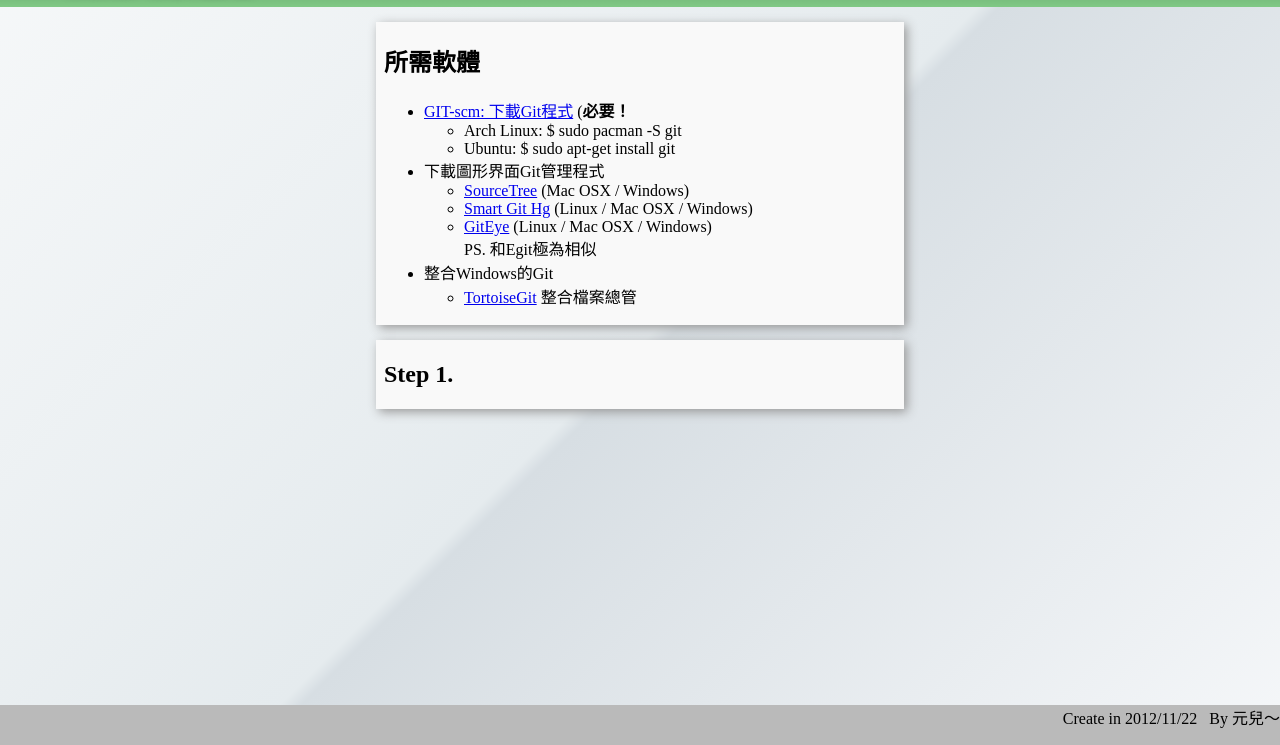
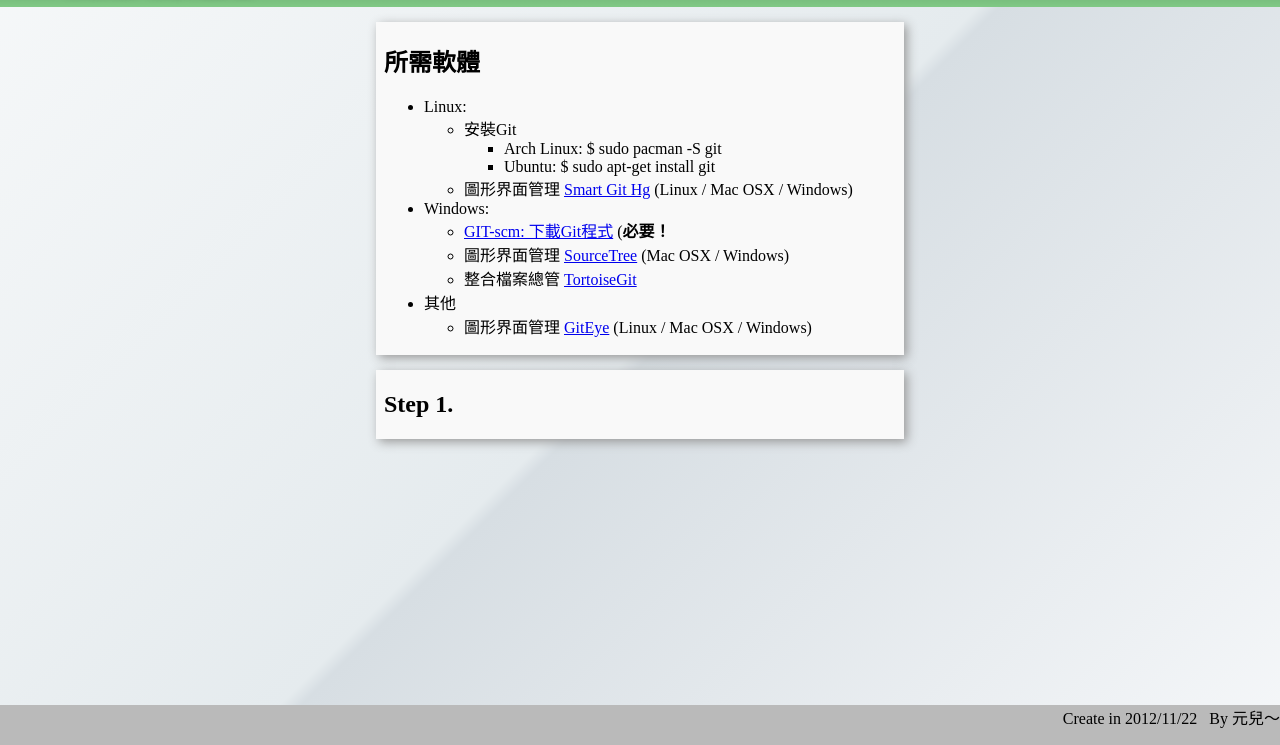
Before and after one commit to chyuaner/git-start-guide, a plain HTML site: page index.html in a window 1280 px wide. Shown: the part 55-800 px from the top of the page. Drawn offline with Linux system fonts and the light colour scheme.

Commit message:
整理Download Links

```diff
--- a/index.html
+++ b/index.html
@@ -24,24 +24,29 @@
                   <section>
                     <h2>所需軟體</h2>
                     <ul>
-                      <li><a href="http://git-scm.com/downloads" target="_blank">GIT-scm: 下載Git程式</a> (<strong>必要！</strong></li>
+
+                      <li>Linux:</li>
                       <ul>
-                        <li>Arch Linux: $ sudo pacman -S git</li>
-                        <li>Ubuntu: $ sudo apt-get install git</li>
+                        <li>安裝Git</li>
+                        <ul>
+                          <li>Arch Linux: $ sudo pacman -S git</li>
+                          <li>Ubuntu: $ sudo apt-get install git</li>
+                        </ul>
+                        <li>圖形界面管理 <a href="http://www.syntevo.com/smartgithg/" target="_blank">Smart Git Hg</a> (Linux / Mac OSX / Windows)</li>
                       </ul>
 
-                      <li>下載圖形界面Git管理程式</li>
+                      <li>Windows:</li>
                       <ul>
-                        <li><a href="http://www.sourcetreeapp.com/" target="_blank">SourceTree</a> (Mac OSX / Windows)</li>
-                        <li><a href="http://www.syntevo.com/smartgithg/" target="_blank">Smart Git Hg</a> (Linux / Mac OSX / Windows)</li>
-                        <li><a href="http://www.collab.net/giteyeapp" target="_blank">GitEye</a> (Linux / Mac OSX / Windows)
-                          <br />PS. 和Egit極為相似</li>
+                        <li><a href="http://git-scm.com/downloads" target="_blank">GIT-scm: 下載Git程式</a> (<strong>必要！</strong></li>
+                        <li>圖形界面管理 <a href="http://www.sourcetreeapp.com/" target="_blank">SourceTree</a> (Mac OSX / Windows)</li>
+                        <li>整合檔案總管 <a href="http://code.google.com/p/tortoisegit/" target="_blank">TortoiseGit</a></li>
                       </ul>
 
-                      <li>整合Windows的Git</li>
+                      <li>其他</li>
                       <ul>
-                        <li><a href="http://code.google.com/p/tortoisegit/" target="_blank">TortoiseGit</a> 整合檔案總管</li>
+                        <li>圖形界面管理 <a href="http://www.collab.net/giteyeapp" target="_blank">GitEye</a> (Linux / Mac OSX / Windows)</li>
                       </ul>
+
                     </ul>
                   </section>
 
```
